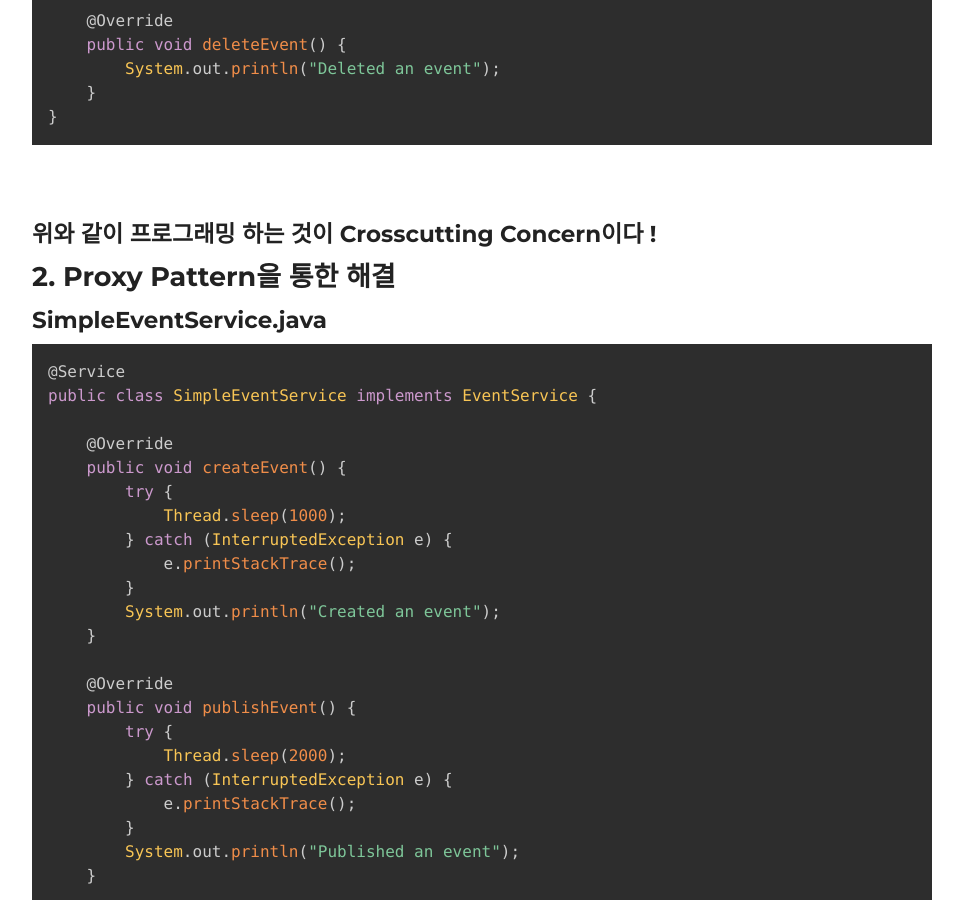
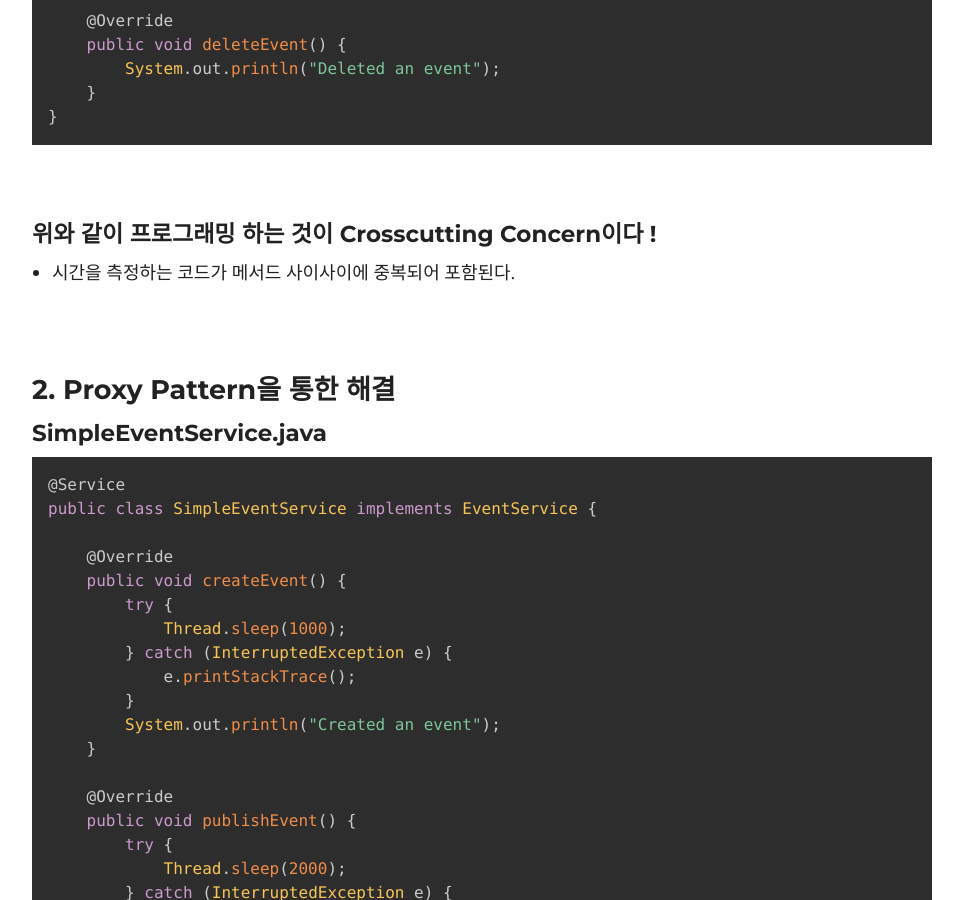
Before and after one commit to Seongmun-Hong/Seongmun-Hong.github.io, a Jekyll site: the page built from _posts/2019-05-27-Spring Aspect Oriented Programming(AOP)(2).md, in a window 1280 px wide and 900 px high, scrolled down 4169 px. Shown: the whole window, without its empty margins (158-1121 px from the left). Built offline with Jekyll 4.4.1, drawn with Linux system fonts in a browser that asks for light colours; nearby versions of some CDN libraries; library files that are not in the unit come from our copies; comment, search, counter and statistics services are not loaded.

Commit message:
add :  - 부연설명 추가

```diff
--- a/_posts/2019-05-27-Spring Aspect Oriented Programming(AOP)(2).md
+++ b/_posts/2019-05-27-Spring Aspect Oriented Programming(AOP)(2).md
@@ -158,6 +158,9 @@ public class SimpleEventService implements EventService {
 <br />
 
 #### 위와 같이 프로그래밍 하는 것이 Crosscutting Concern이다 !
+- 시간을 측정하는 코드가 메서드 사이사이에 중복되어 포함된다.
+
+<br />
 
 ### 2. Proxy Pattern을 통한 해결
 
```
